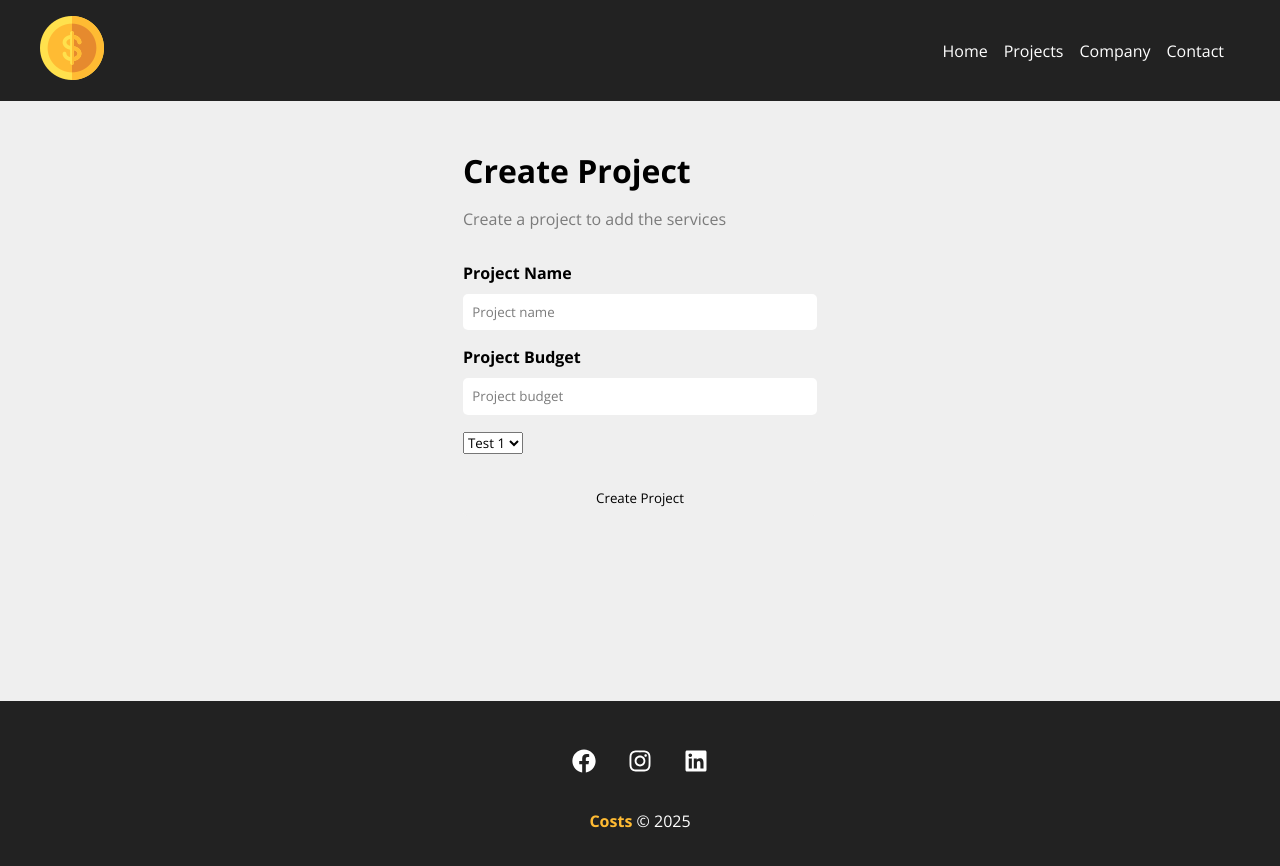
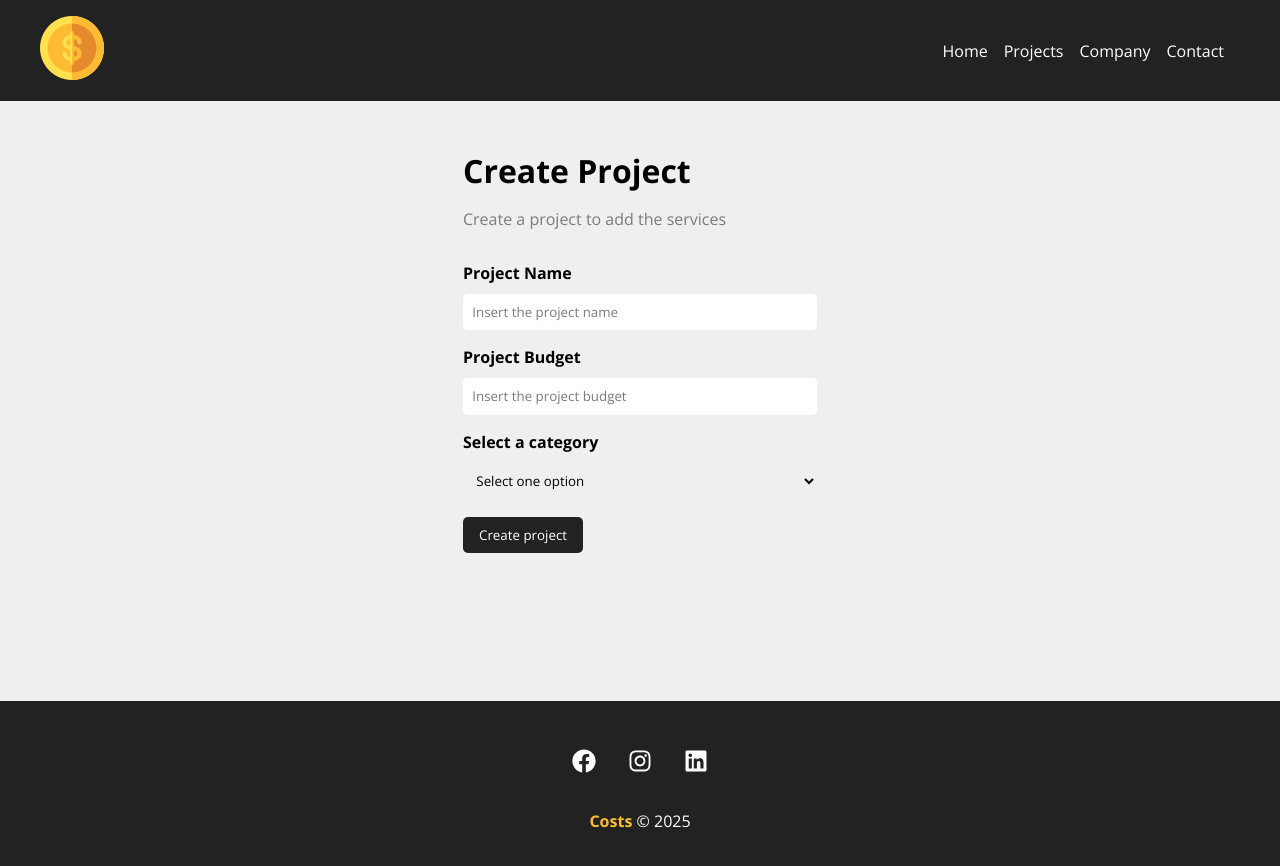
Before and after one commit to GabrielPivoto/costs, a React (Create React App) app: page /newProject in a window 1280 px wide. Shown: the top 866 px of the page. Built offline with nearby package versions, Linux system fonts and the light colour scheme.

Commit message:
Finish NewProject Page
 - Finishes NewProject Page

Author: Pivoto

```diff
--- /dev/null
+++ b/src/components/form/Select.js
@@ -0,0 +1,14 @@
+import styles from './Select.module.css'
+
+function Select({ text, name, options, handleOnChange, value }) {
+    return (
+        <div className={styles.form_control}>
+            <label htmlFor={name}>{text}</label>
+            <select name={name} id={name}>
+                <option>Select one option</option>
+            </select>
+        </div>
+    )
+}
+
+export default Select
--- /dev/null
+++ b/src/components/form/Select.module.css
@@ -0,0 +1,16 @@
+.form_control {
+    display: flex;
+    flex-direction: column;
+    margin-bottom: 1em;
+}
+
+.form_control label {
+    margin-bottom: .6em;
+    font-weight: bold;
+}
+
+.form_control select {
+    border: none;
+    border-radius: 5px;
+    padding: .7em;
+}
--- /dev/null
+++ b/src/components/form/SubmitButton.js
@@ -0,0 +1,11 @@
+import styles from './SubmitButton.module.css'
+
+function SubmitButton({ text }) {
+    return (
+        <div>
+            <button className={styles.btn}>{text}</button>
+        </div>
+    )
+}
+
+export default SubmitButton
--- /dev/null
+++ b/src/components/form/SubmitButton.module.css
@@ -0,0 +1,14 @@
+.btn {
+    background-color: #222;
+    color: #FFF;
+    padding: .7em 1.2em;
+    text-decoration: none;
+    transition: .5s;
+    cursor: pointer;
+    border: none;
+    border-radius: 5px;
+}
+
+.btn:hover {
+    color: #ffbb33;
+}
--- a/src/components/pages/NewProject.js
+++ b/src/components/pages/NewProject.js
@@ -6,7 +6,7 @@ function NewProject(){
         <div className={styles.new_project_container}>
             <h1>Create Project</h1>
             <p>Create a project to add the services</p>
-            <ProjectForm />
+            <ProjectForm btnText="Create project"/>
         </div>
     )
 }
--- a/src/components/project/ProjectForm.js
+++ b/src/components/project/ProjectForm.js
@@ -1,7 +1,9 @@
 import Input from '../form/Input'
+import Select from '../form/Select'
+import SubmitButton from '../form/SubmitButton'
 import styles from './ProjectForm.module.css'
 
-function ProjectForm() {
+function ProjectForm({ btnText }) {
     return (
         <form className={styles.project_form}>
 
@@ -9,19 +11,14 @@ function ProjectForm() {
                 type="text"
                 text="Project Name"
                 name="name"
-                placeholder="Project name" />
+                placeholder="Insert the project name" />
             <Input
                 text="Project Budget"
                 type="number"
                 name="budget"
-                placeholder="Project budget" />
-            <div>
-                <select name="projectId">
-                    <option>Test 1</option>
-                    <option>Test 2</option>
-                </select>
-            </div>
-            <Input type="submit" value="Create Project" />
+                placeholder="Insert the project budget" />
+            <Select name="category_id" text="Select a category" />
+            <SubmitButton text={btnText} />
         </form>
     )
 }
```
